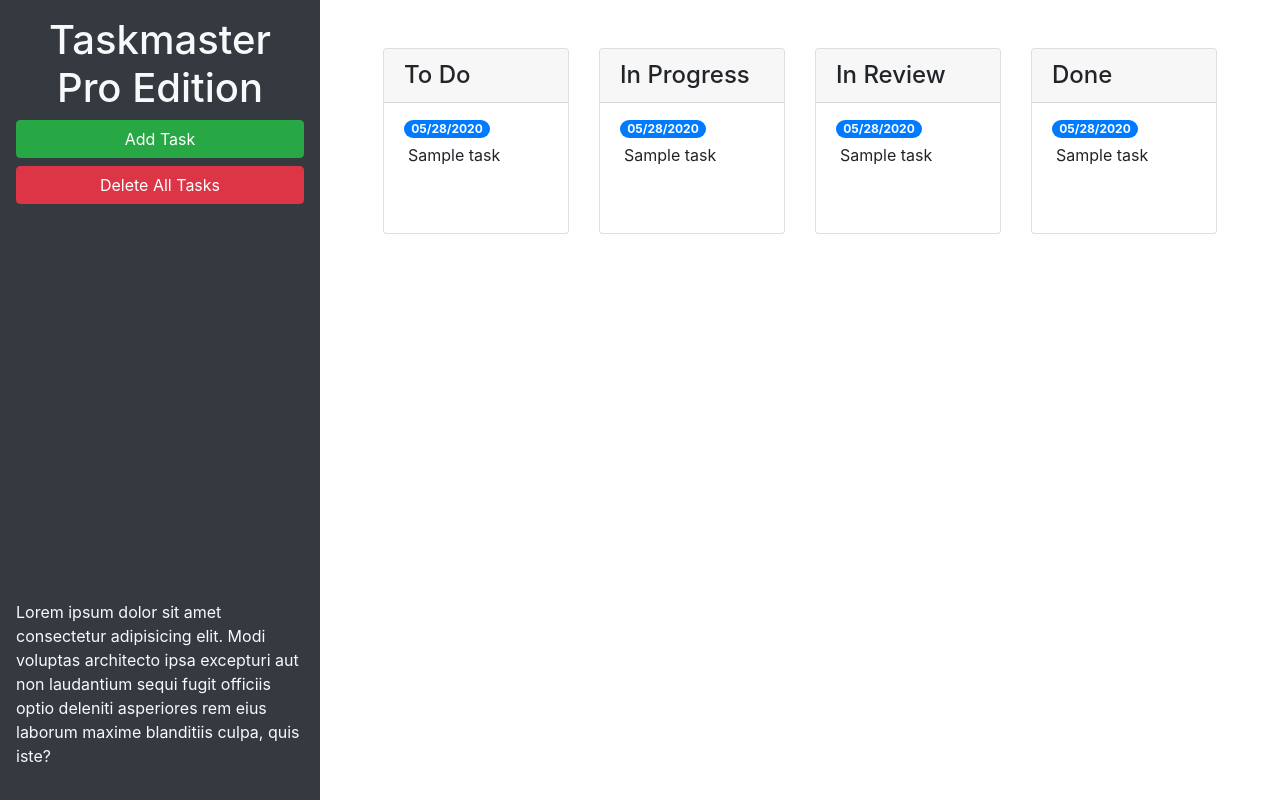
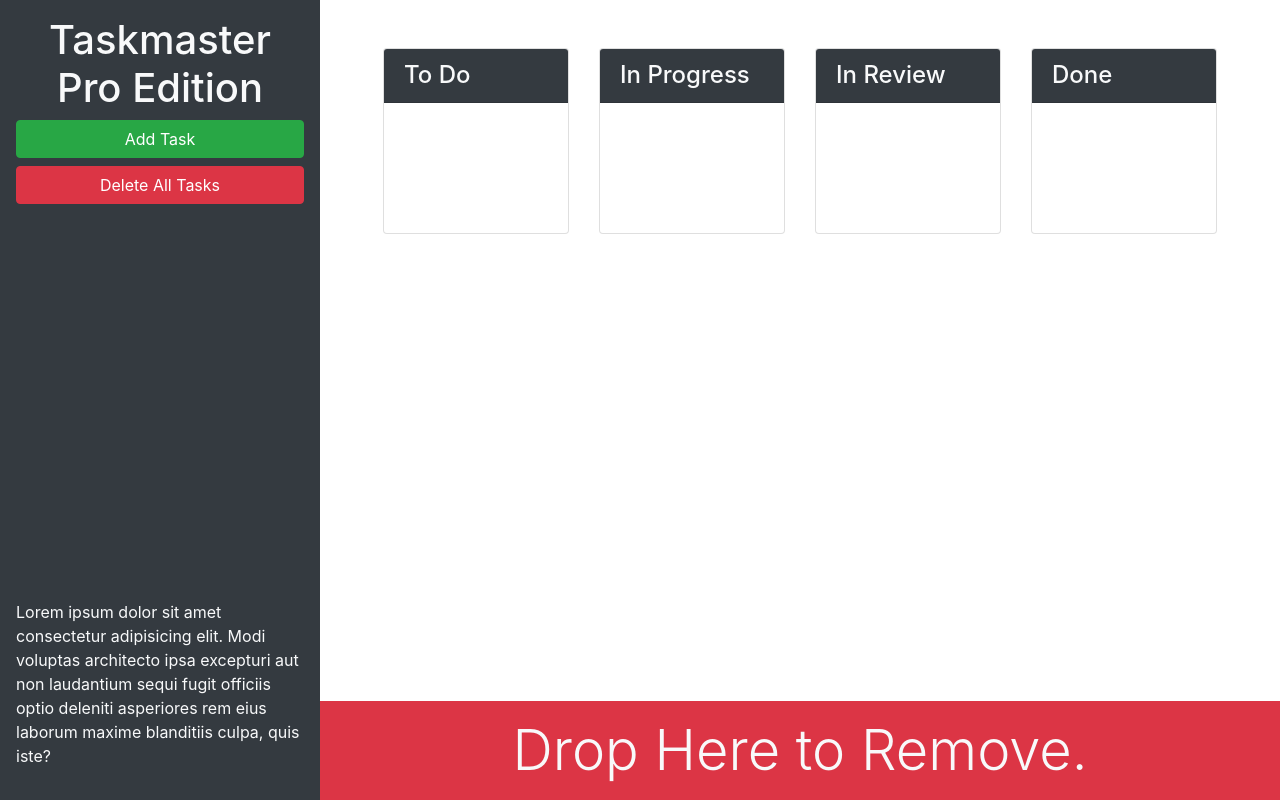
Before and after one commit to jadavis30/taskmaster-pro, a plain HTML site: page index.html in a window 1280 px wide. Drawn offline with nearby package versions, Linux system fonts and the light colour scheme.

Commit message:
finish bootstrap styling

```diff
--- a/index.html
+++ b/index.html
@@ -13,28 +13,28 @@
 <body>
 
   <div class="row min-vh-100 no-gutters">
-    <header class="col-12 col-lg-3 bg-dark text-light d-flex flex-column p-4 p-lg-3">
+    <header class="col-12 col-lg-3 bg-dark text-light sticky-top d-flex flex-column p-4 p-lg-3">
       <h1 class="text-center">Taskmaster Pro Edition</h1>
       <button id="create-task" class="btn btn-block btn-success" data-toggle="modal" data-target="#task-form-modal">Add
         Task</button>
       <button id="remove-tasks" class="btn btn-block btn-danger">Delete All Tasks</button>
-      <p class="mt-auto">Lorem ipsum dolor sit amet consectetur adipisicing elit. Modi voluptas architecto ipsa
+      <p class="mt-auto d-none d-lg-block">Lorem ipsum dolor sit amet consectetur adipisicing elit. Modi voluptas architecto ipsa
         excepturi aut non
         laudantium sequi fugit officiis optio deleniti asperiores rem eius laborum maxime blanditiis culpa, quis iste?
       </p>
     </header>
-    <main class="col-12 col-lg-9">
+    <main class="col-12 col-lg-9 d-flex flex-column">
       <div class="m-5 row justify-content-around">
         <!--todo Start-->
         <div class="col-12 col-md-6 col-xl-3 mb-3">
           <div class="card">
-            <h4 class="card-header">
+            <h4 class="card-header bg-dark text-light">
             To Do
             </h4>
             <ul id="list-toDo" class="list-group list-group-flush">
             <li class="list-group-item">
-              <span class="badge badge-primary badge-pill">05/28/2020</span>
-              <p class="m-1">Sample task</p>
+              <span class="badge badge-primary badge-pill"></span>
+              <p class="m-1"></p>
             </li>
             </ul>
           </div>
@@ -43,13 +43,13 @@
         <!--in progress start-->
         <div class="col-12 col-md-6 col-xl-3 mb-3">
           <div class="card">
-            <h4 class="card-header">
+            <h4 class="card-header bg-dark text-light">
               In Progress
             </h4>
             <ul id="list-inProgress" class="list-group list-group-flush">
               <li class="list-group-item">
-              <span class="badge badge-primary badge-pill">05/28/2020</span>
-              <p class="m-1">Sample task</p>
+                <span class="badge badge-primary badge-pill"></span>
+                <p class="m-1"></p>
               </li>
             </ul>
           </div>
@@ -58,13 +58,13 @@
         <!--in review start-->
         <div class="col-12 col-md-6 col-xl-3 mb-3">
           <div class="card">
-            <h4 class="card-header">
+            <h4 class="card-header bg-dark text-light">
             In Review
             </h4>
             <ul id="list-inReview" class="list-group list-group-flush">
               <li class="list-group-item">
-              <span class="badge badge-primary badge-pill">05/28/2020</span>
-              <p class="m-1">Sample task</p>
+                <span class="badge badge-primary badge-pill"></span>
+                <p class="m-1"></p>
               </li>
             </ul>
           </div>
@@ -73,18 +73,24 @@
         <!--done-->
         <div class="col-12 col-md-6 col-xl-3 mb-3">
           <div class="card">
-            <h4 class="card-header">
+            <h4 class="card-header bg-dark text-light">
             Done
             </h4>
             <ul id="list-done" class="list-group list-group-flush">
               <li class="list-group-item">
-              <span class="badge badge-primary badge-pill">05/28/2020</span>
-              <p class="m-1">Sample task</p>
+              <span class="badge badge-primary badge-pill"></span>
+              <p class="m-1"></p>
               </li>
             </ul>
           </div>
         </div>
+
         <!--done end-->
+      </div>
+      <div class="mt-auto" id="trash">
+        <div class="w-100 bg-danger p-3 text-center text-light display-4">
+          Drop Here to Remove.
+        </div>
       </div>
     </main>
   </div>
```
Lines whose indentation alone changed are shown as unchanged.
